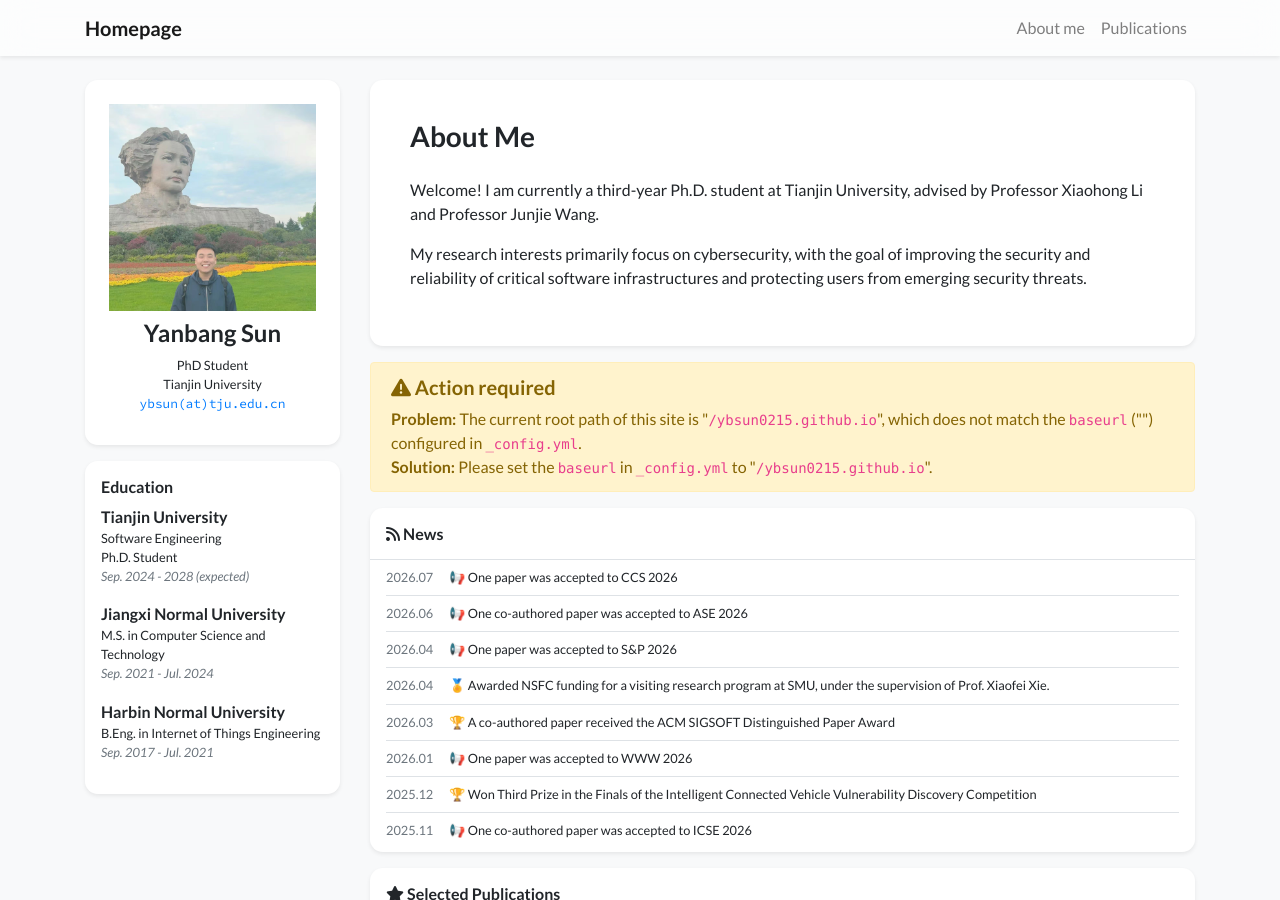
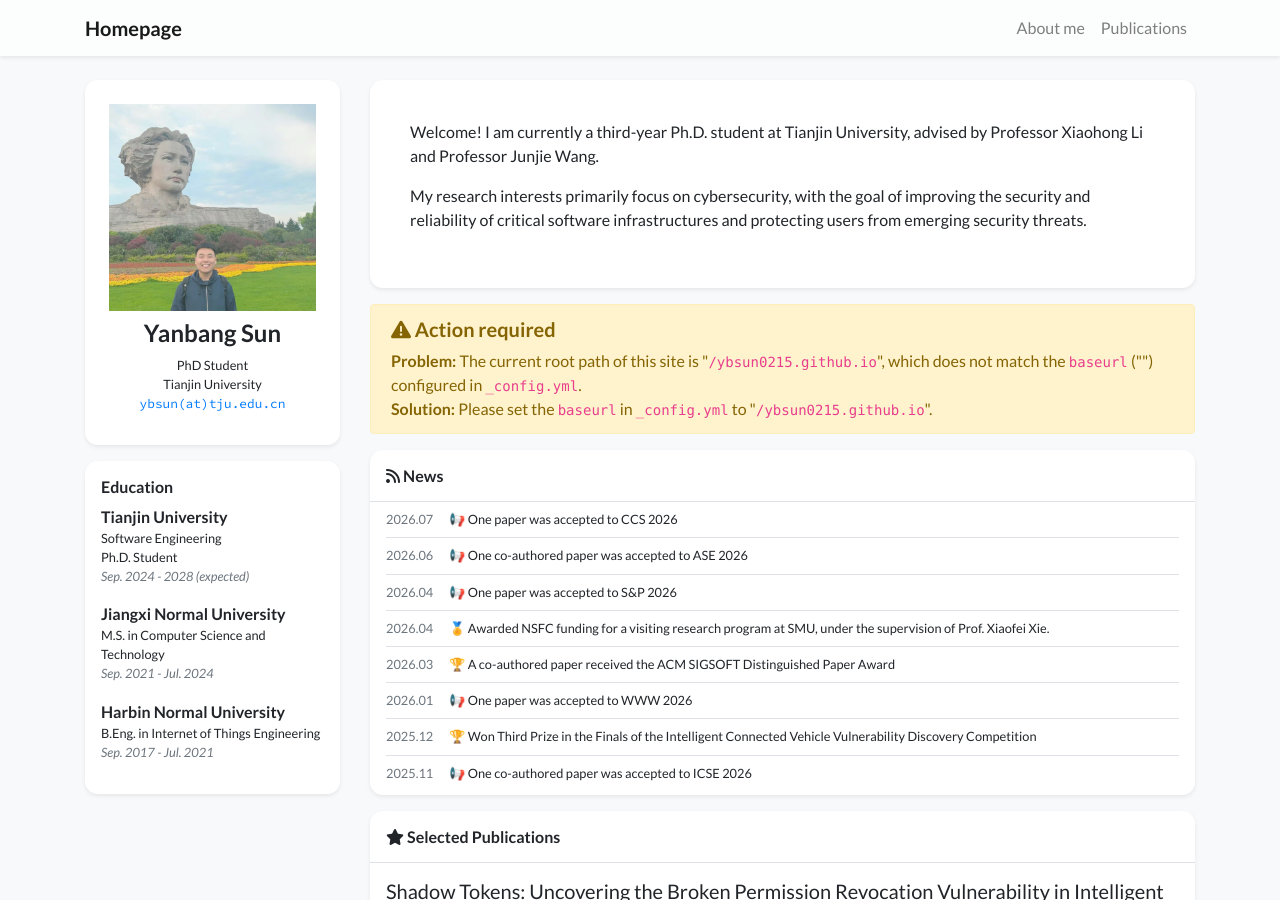
Before and after one commit to ybsun0215/ybsun0215.github.io, a Jekyll site: the page built from index.html, in a window 1280 px wide and 900 px high. Built offline with Jekyll 4.4.1, drawn with Linux system fonts in a browser that asks for light colours; nearby versions of some CDN libraries; a style sheet for code colours, icons or effects is not loaded.

Commit message:
Update profile_card_bio_only.html

```diff
--- a/_includes/widgets/profile_card_bio_only.html
+++ b/_includes/widgets/profile_card_bio_only.html
@@ -3,11 +3,6 @@
     <div class="col">
         <div class="card border-0 shadow-sm bg-white">
             <div class="card-body p-4">
-                <div class="row px-3 pt-3">
-                    <div class="col h3">
-                        About Me
-                    </div>
-                </div>
                 <div class="row p-3">
                     <div class="col">
                         <div class="text-profile-bio mt-0" {% if site.data.profile.short_bio_text_justify %}style="text-align: justify;"{% endif %}>
```
